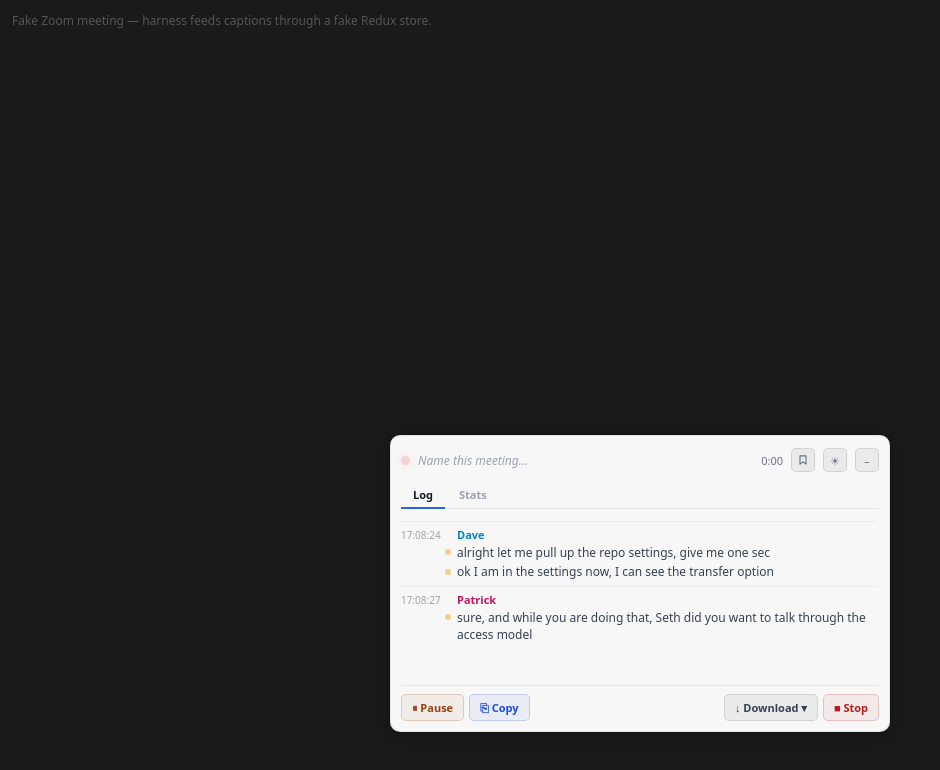
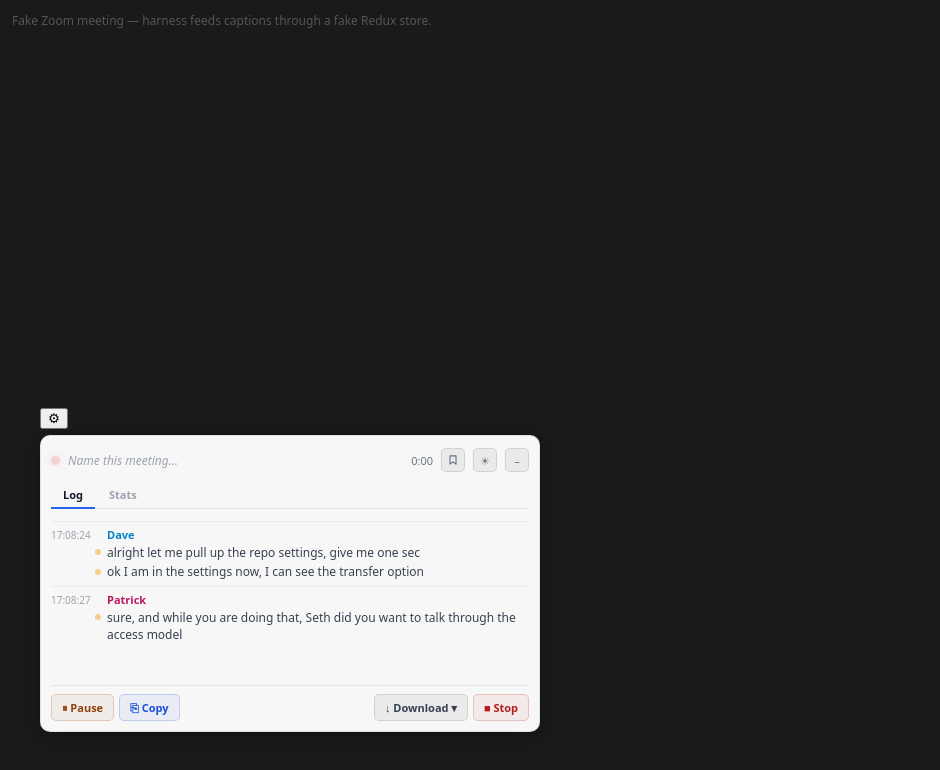
Before and after one commit to heyccj/zoom-transcript, a website: page test-harness.html in a window 1280 px wide. Shown: the whole page, without its empty margins (0-940 px from the left). Drawn offline with Linux system fonts and the light colour scheme.

Commit message:
Enhance live transcription overlay and visibility handling
- Added new markup for the Zoom 2026 overlay caption, including controls and styling for visibility management.
- Updated styles to ensure the overlay remains visible when captions are enabled, addressing Zoom's idle-hide behavior.
- Modified JavaScript functions to manage the overlay's visibility and ensure proper interaction with the caption box.
- Improved logic for determining caption visibility within the new overlay layout.

```diff
--- a/test-harness.html
+++ b/test-harness.html
@@ -10,6 +10,27 @@
 </head>
 <body>
 <div id="root"><div class="note">Fake Zoom meeting — harness feeds captions through a fake Redux store.</div></div>
+
+<!-- Zoom 2026 overlay caption markup (idle-hidden, subtitle display:none) -->
+<div class="live-transcription-subtitle__overlay-container live-transcription-subtitle__overlay-container--hidden react-draggable" style="position: fixed; touch-action: none; bottom: 68px; left: 40px;">
+  <div class="live-transcription-subtitle__frame">
+    <div class="live-transcription-subtitle__controls">
+      <button class="live-transcription-subtitle__settings-btn" aria-label="Caption Language">⚙</button>
+    </div>
+    <div class="live-transcription-subtitle__box live-transcription-subtitle__box--overlay" style="width: 320px; height: 364px;">
+      <div class="live-transcription-subtitle__content live-transcription-subtitle__drag-handle">
+        <div id="live-transcription-subtitle" style="display: none;">
+          <span dir="auto" class="live-transcription-subtitle__item">Hello, can you hear me? These are my captions.</span>
+        </div>
+      </div>
+      <div class="live-transcription-subtitle__overlay-corner-icons" aria-hidden="true">corner-icons</div>
+    </div>
+  </div>
+</div>
+<style>
+  /* Mimic Zoom's idle-hide so the fix (forcing visibility) is exercised */
+  .live-transcription-subtitle__overlay-container--hidden { visibility: hidden; opacity: 0; pointer-events: none; }
+</style>
 
 <script>
   // ── Fake Redux store the recorder will discover via the fake fiber ──
--- a/zoom-transcript.js
+++ b/zoom-transcript.js
@@ -1,4 +1,4 @@
-/* Bundled at 2026-06-25T18:47:24Z */
+/* Bundled at 2026-08-03T17:05:53Z */
 (() => {
   // src/constants.js
   var POLL_MS = 800;
@@ -522,6 +522,7 @@
   function captionsVisible(doc) {
     let sub = doc.getElementById("live-transcription-subtitle");
     if (!sub) return false;
+    if (sub.closest(".live-transcription-subtitle__overlay-container")) return true;
     if (sub.style.display === "none") return false;
     let box = sub.closest(".live-transcription-subtitle__box");
     if (box && box.style.display === "none") return false;
@@ -1754,8 +1755,26 @@
       display: flex !important;
       visibility: visible !important;
       opacity: 1 !important;
+      /* New overlay layout sets a fixed inline height on the box; let our
+         panel size it instead so the log isn't clipped. */
+      height: auto !important;
+      min-height: 0 !important;
+      max-height: none !important;
     }
     .live-transcription-subtitle__box:has(.__zt-caption-mount) [id="live-transcription-subtitle"] {
+      display: none !important;
+    }
+    /* New overlay layout: Zoom idle-hides the draggable caption container
+       with a --hidden modifier. Keep it (and our panel inside) visible. */
+    .live-transcription-subtitle__overlay-container:has(.__zt-caption-mount) {
+      visibility: visible !important;
+      opacity: 1 !important;
+      pointer-events: auto !important;
+    }
+    .live-transcription-subtitle__overlay-container--hidden:has(.__zt-caption-mount) {
+      display: block !important;
+    }
+    .live-transcription-subtitle__box:has(.__zt-caption-mount) .live-transcription-subtitle__overlay-corner-icons {
       display: none !important;
     }
     .__zt-caption-dock {
@@ -3002,6 +3021,13 @@
       wrap.style.setProperty("display", "block", "important");
       wrap.style.setProperty("visibility", "visible", "important");
     }
+    let overlay = box.closest(".live-transcription-subtitle__overlay-container");
+    if (overlay) {
+      overlay.classList.remove("live-transcription-subtitle__overlay-container--hidden");
+      overlay.style.setProperty("visibility", "visible", "important");
+      overlay.style.setProperty("opacity", "1", "important");
+      overlay.style.setProperty("pointer-events", "auto", "important");
+    }
   }
   function ensurePinDock(doc) {
     ensureStyles(doc);
@@ -3062,7 +3088,9 @@
       if (pill.parentElement !== box) box.appendChild(pill);
       dock.style.display = "none";
       usingBox = true;
-      if (box.style.bottom) dock.style.bottom = box.style.bottom;
+      let overlay = box.closest(".live-transcription-subtitle__overlay-container");
+      let bottom = box.style.bottom || overlay && overlay.style.bottom;
+      if (bottom) dock.style.bottom = bottom;
       if (!app.attachBoxLogged) {
         app.attachBoxLogged = true;
         console.info("[ZT Captions] Attached inside caption box.");
```
Also changed, not shown: src/caption-panel.js (+8 -1 lines), src/styles.js (+18 -0 lines), src/ui-mount.js (+14 -1 lines).
